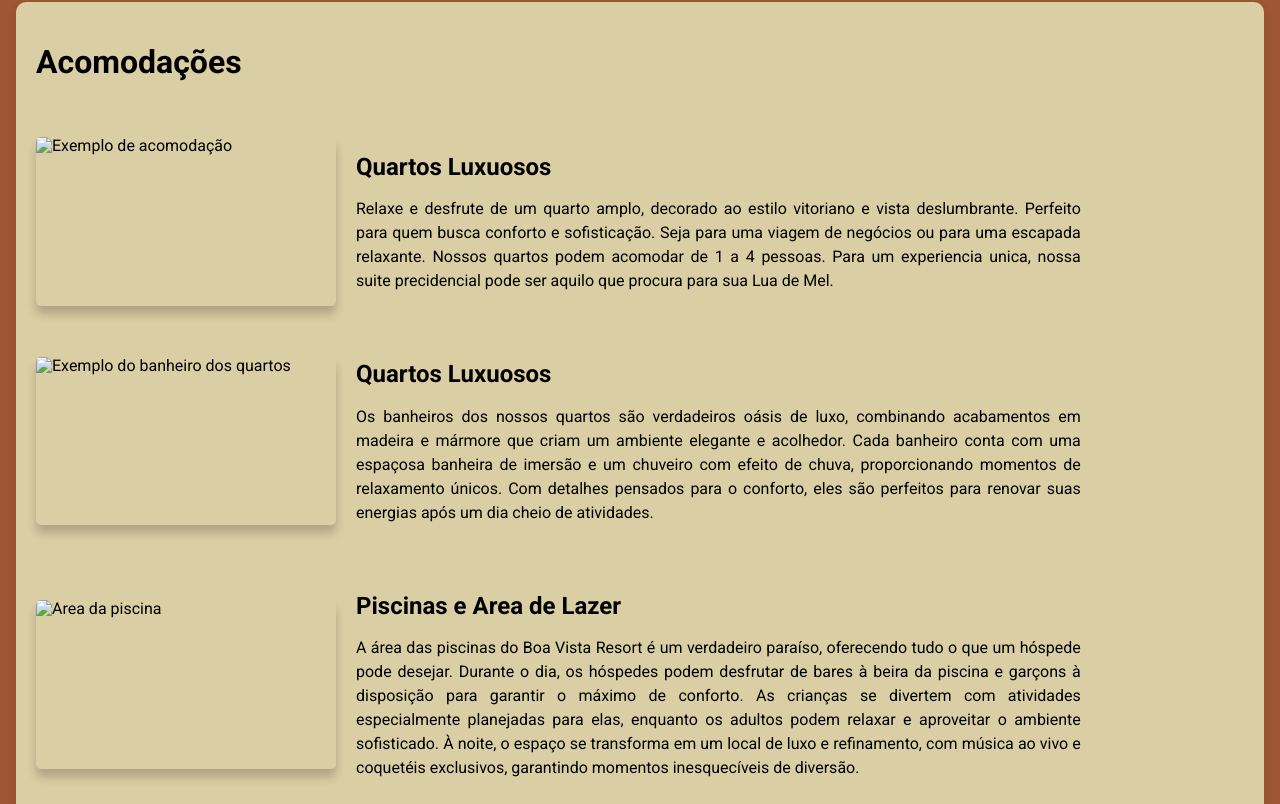
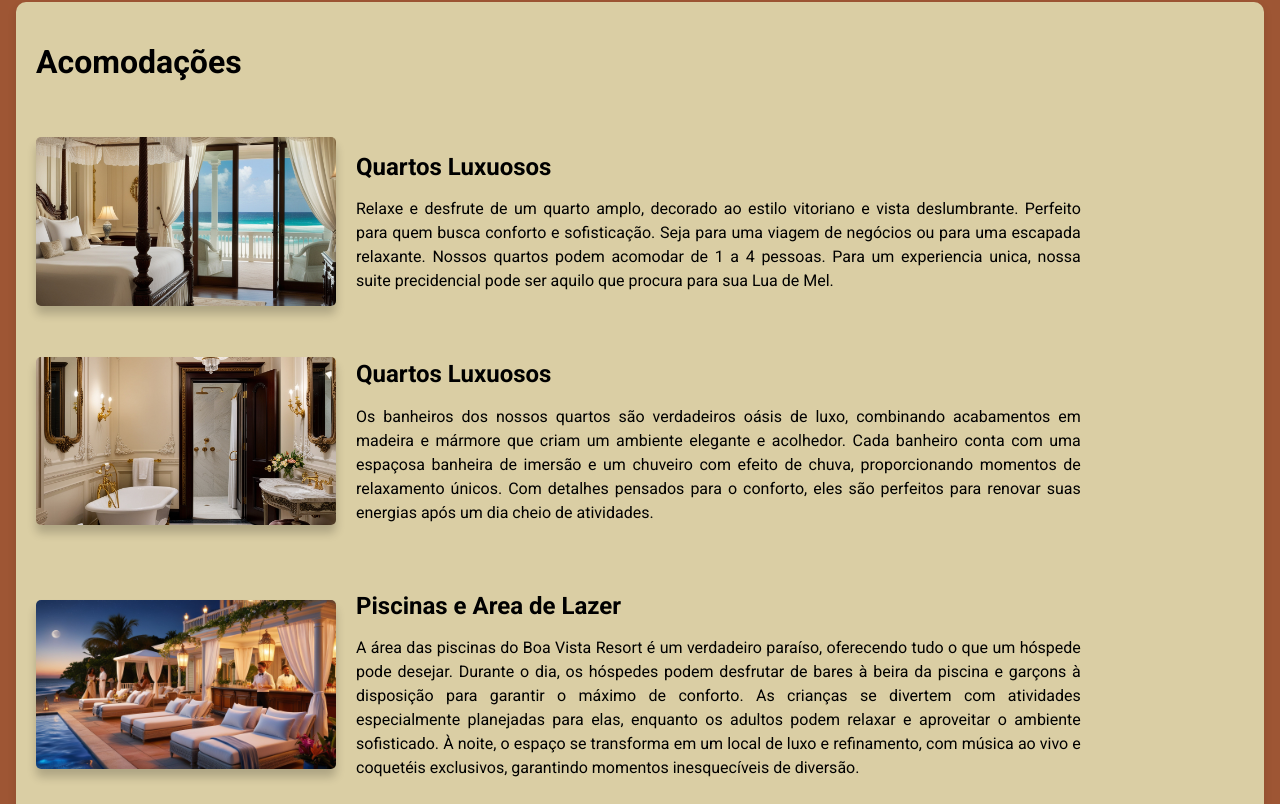
Before and after one commit to eduardogiordani/DAW-Avaliacao-Resort-Boa-Vista, a plain HTML site: page index.html in a window 1280 px wide. Shown: the part 996-1800 px from the top of the page. Drawn offline with Linux system fonts and the light colour scheme.

Commit message:
Update index.html

```diff
--- a/index.html
+++ b/index.html
@@ -48,7 +48,7 @@
             <h1>Acomodações</h1>
 
             <div class="showcase-item">
-              <img src="/Resort-Boa-Vista/assets/img/Quarto.jpg" alt="Exemplo de acomodação" />
+              <img src="assets/img/Quarto.jpg" alt="Exemplo de acomodação" />
               <div class="showcase-content">
                 <h2>Quartos Luxuosos</h2>
                 <p>Relaxe e desfrute de um quarto amplo, decorado ao estilo vitoriano e
@@ -61,7 +61,7 @@
             </div>
 
             <div class="showcase-item">
-                <img src="/Resort-Boa-Vista/assets/img/Banherio.jpg" alt="Exemplo do banheiro dos quartos" />
+                <img src="assets/img/Banherio.jpg" alt="Exemplo do banheiro dos quartos" />
                 <div class="showcase-content">
                   <h2>Quartos Luxuosos</h2>
                   <p>Os banheiros dos nossos quartos são verdadeiros oásis de luxo, combinando acabamentos em madeira e
@@ -73,7 +73,7 @@
               </div>
 
             <div class="showcase-item">
-                <img src="/Resort-Boa-Vista/assets/img/Piscina.jpg" alt="Area da piscina" />
+                <img src="assets/img/Piscina.jpg" alt="Area da piscina" />
                 <div class="showcase-content">
                 <h2>Piscinas e Area de Lazer</h2>
                 <p>A área das piscinas do Boa Vista Resort é um verdadeiro paraíso, oferecendo tudo o que um hóspede pode desejar.
```
